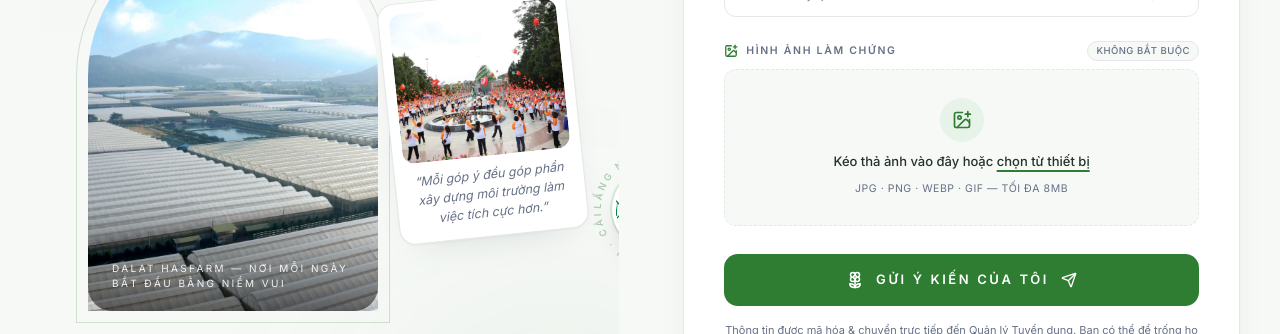
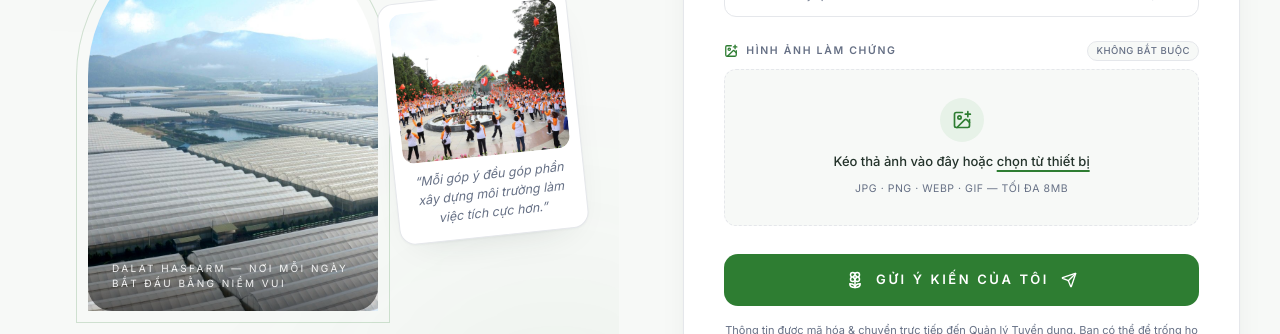
Before and after one commit to hotrodalathasfarm-dev/dalat-hasfarm-feedback, a Next.js app: page / in a window 1280 px wide. Shown: the part 760-1094 px from the top of the page. Built offline with nearby package versions, Linux system fonts and the light colour scheme.

Commit message:
Update Hero.tsx

```diff
--- a/src/components/Hero.tsx
+++ b/src/components/Hero.tsx
@@ -23,43 +23,6 @@ const rise = {
     transition: { delay: 0.08 * i, duration: 0.85, ease: EASE },
   }),
 };
-
-function CircleBadge() {
-  return (
-    <div className="relative grid size-28 place-items-center lg:size-32">
-      <svg
-        viewBox="0 0 100 100"
-        className="absolute inset-0 animate-spin-slow text-primary/35"
-      >
-        <defs>
-          <path
-            id="badge-circle"
-            d="M 50,50 m -40,0 a 40,40 0 1,1 80,0 a 40,40 0 1,1 -80,0"
-          />
-        </defs>
-        <text
-          fontSize="7.5"
-          letterSpacing="2.2"
-          fill="currentColor"
-          style={{ textTransform: "uppercase", fontWeight: 600 }}
-        >
-          <textPath href="#badge-circle">
-            Lắng nghe · Thấu hiểu · Đồng hành · Cải thiện ·
-          </textPath>
-        </text>
-      </svg>
-      <span className="flex h-20 w-20 items-center justify-center rounded-full bg-white shadow-xl ring-2 ring-primary/15">
-        <Image
-          src="/Logo-Dalat-Hasfarm.png"
-          alt="Dalat Hasfarm"
-          width={170}
-          height={44}
-          className="h-12 w-auto"
-        />
-      </span>
-    </div>
-  );
-}
 
 export default function Hero() {
   const heroRef = useRef<HTMLDivElement>(null);
@@ -215,14 +178,6 @@ export default function Hero() {
               </div>
             </motion.div>
 
-            <motion.div
-              initial={{ opacity: 0, scale: 0.7 }}
-              animate={{ opacity: 1, scale: 1 }}
-              transition={{ delay: 0.85, duration: 0.7, ease: EASE }}
-              className="absolute left-[500px] top-[214px] hidden xl:block"
-            >
-              <CircleBadge />
-            </motion.div>
           </div>
 
           <TrustSection />
```
